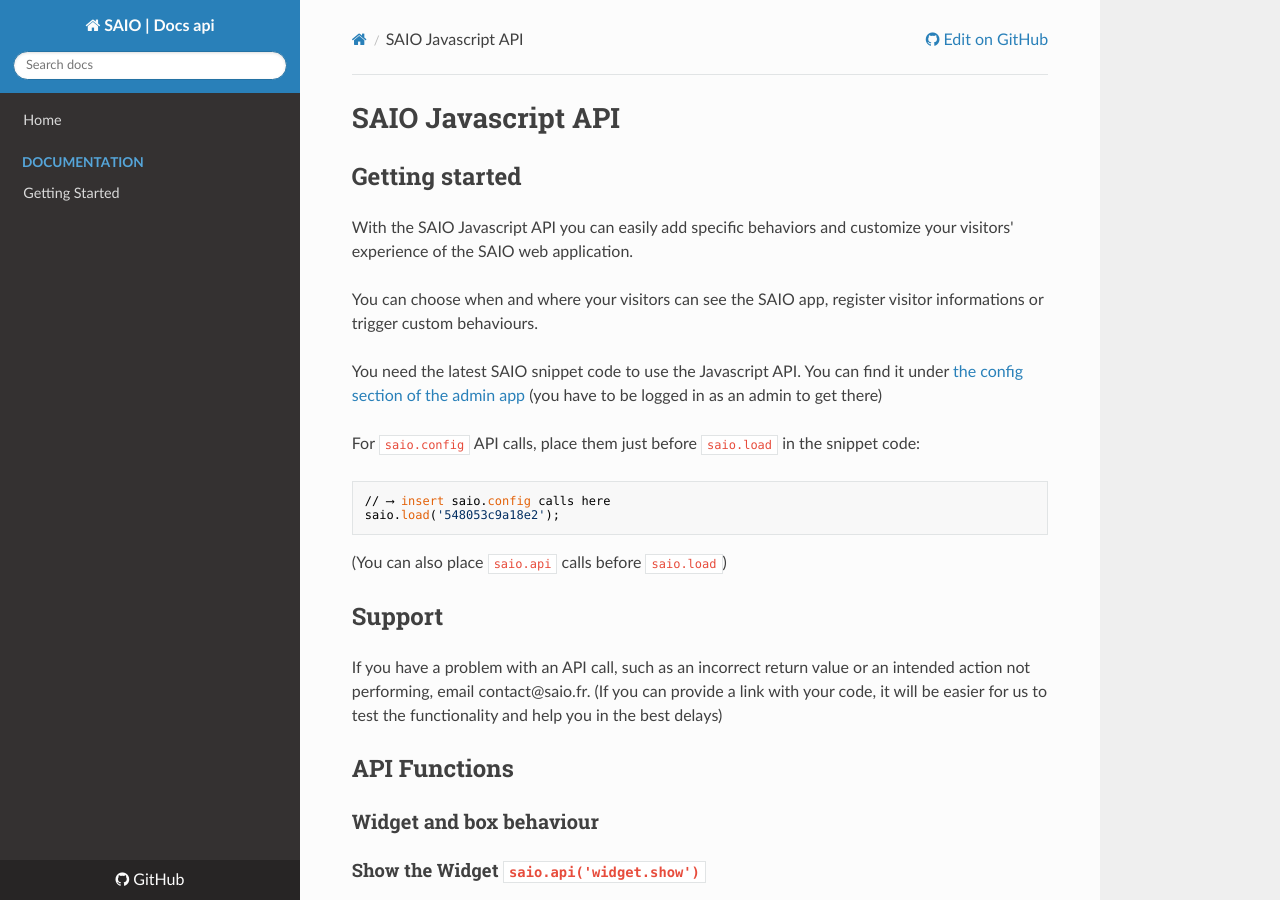
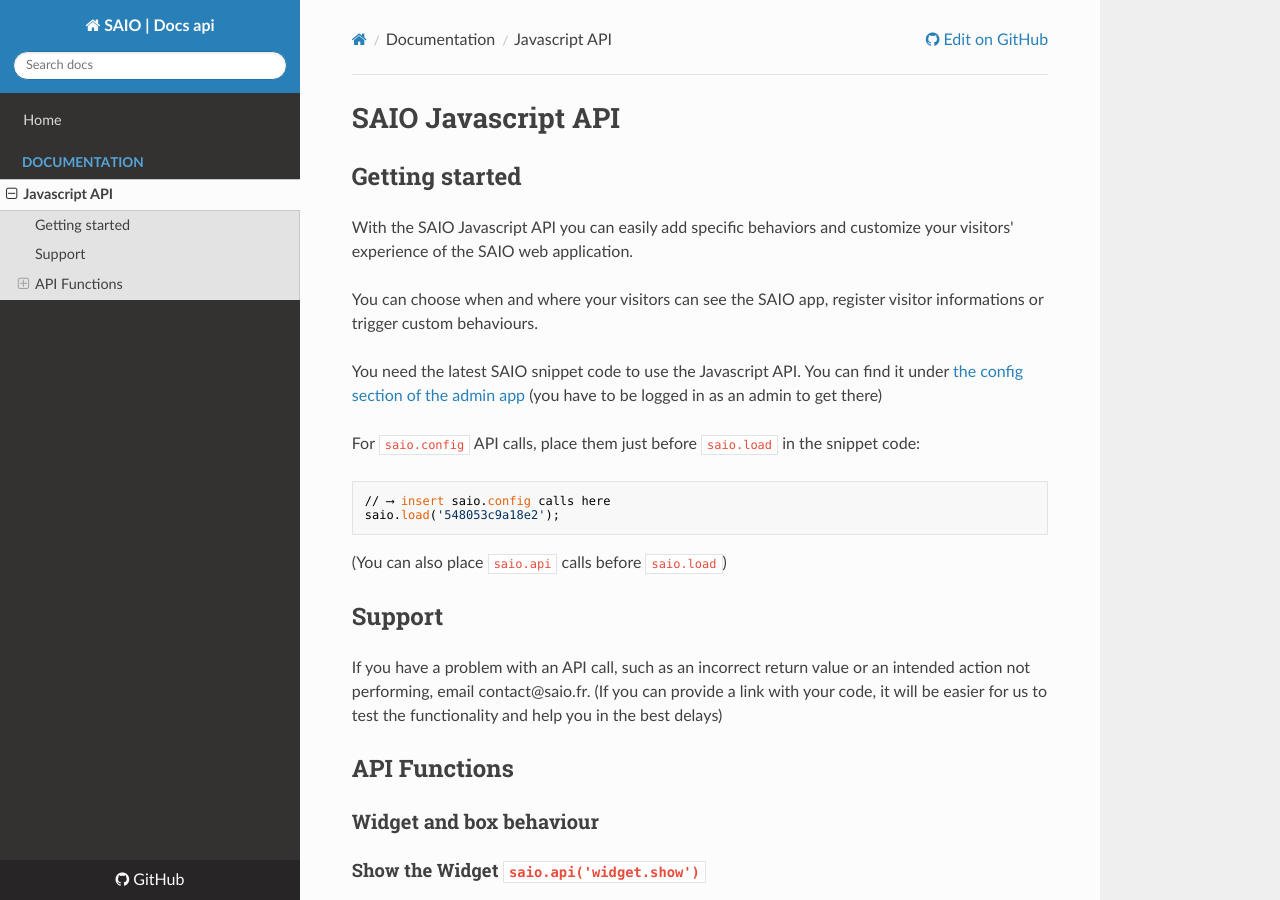
Before and after one commit to saio-fr/apidocs, an MkDocs documentation site: the page built from docs/javascript-api.md, in a window 1280 px wide and 900 px high. Built offline with MkDocs 1.6.1, drawn with Linux system fonts in a browser that asks for light colours; nearby versions of some CDN libraries; old or Windows-style settings are respelled for this version of MkDocs.

Commit message:
invalid page name in mkdocs.yml

```diff
--- a/mkdocs.yml
+++ b/mkdocs.yml
@@ -11,4 +11,4 @@ extra_javascript:
 pages:
 - Home: 'index.md'
 - Documentation:
-  - 'Getting Started': 'getting-started.md'
+  - 'Javascript API': 'javascript-api.md'
```
